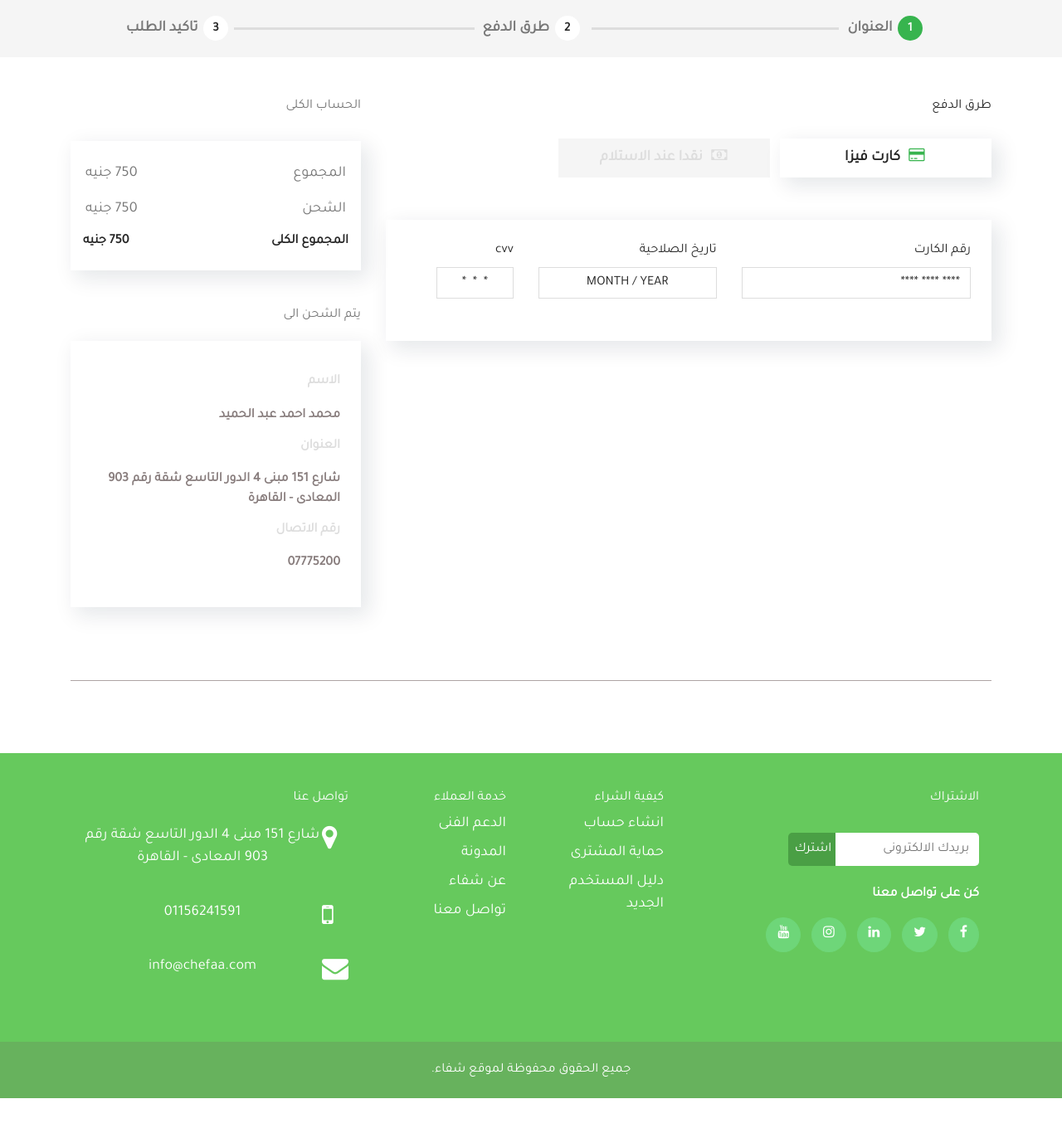
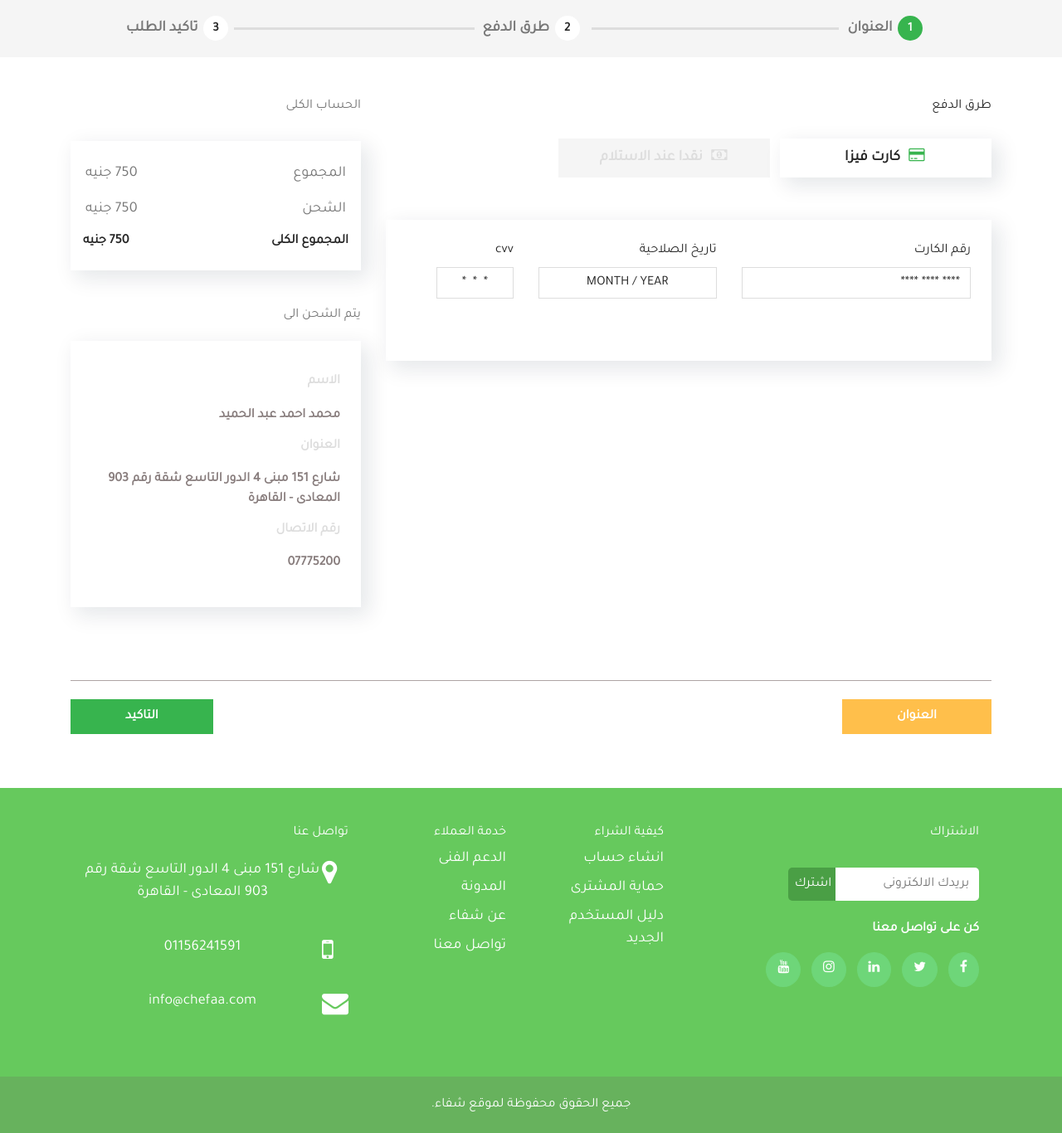
Before and after one commit to Hesham124/chefaa_store, a PHP site: page /checkout.php in a window 1280 px wide. Shown: the part 227-1593 px from the top of the page at 83% size. Before the commit the page ends 1551 px from the top, so only its background shows below. Run offline with PHP 8.4, Linux system fonts and the light colour scheme.

Commit message:
finish the design of payment method step

```diff
--- a/checkout.php
+++ b/checkout.php
@@ -408,7 +408,7 @@
                                             <div class = "card_number" >
                                                 <div class = "form-group" >
                                                     <label for = "card_number" > رقم الكارت </label>
-                                                    <input type = "text" name = "card_number" class = "form-control" placeholder = "**** **** ****" />
+                                                    <input type = "text" name = "card_number" id = "card_number" class = "form-control" placeholder = "**** **** ****" maxlength = "12" onkeypress = "return isNumberKey(event)"/>
                                                 </div>
                                             </div>
                                             <!-- End Card Number -->
@@ -418,7 +418,7 @@
                                             <div class = "expiration_date" >
                                                 <div class = "form-group" >
                                                     <label for = "expiration_date" > تاريخ الصلاحية </label>
-                                                    <input type = "text" name = "expiration_date" class = "form-control" placeholder = "MONTH / YEAR" />
+                                                    <input type = "text" name = "expiration_date" id = "expiration_date" class = "form-control" placeholder = "MONTH / YEAR" onfocus="(this.type='month')" onblur="(this.type='text')" />
                                                 </div>
                                              </div>
                                              <!-- End Expiration Date -->
@@ -428,7 +428,7 @@
                                             <div class = "cvv" >
                                                 <div class = "form-group" >
                                                     <label for = "cvv" >  cvv </label>
-                                                    <input type = "text" name = "cvv" class = "form-control" placeholder = "*  *  *" />
+                                                    <input type = "text" name = "cvv" id = "cvv" class = "form-control" placeholder = "*  *  *" maxlength = "3" onkeypress = "return isNumberKey(event)" />
                                                 </div>
                                              </div>
                                             <!-- End CVV -->
@@ -488,6 +488,11 @@
                      </div>
                  </div>
                  <hr />
+                 <div class = "second_step" >
+                    <input type = "button" name = "previous" class = "previous action-button" value = "العنوان" />
+                    <input type = "button" name = "next" class = "next action-button" value = "التاكيد" />
+                    <div class = "clearfix" style = "clear:both !important" ></div>
+                 </div>
              </div>
          </div>
 
--- a/css/checkout.css
+++ b/css/checkout.css
@@ -457,7 +457,7 @@
     padding : 25px 25px 35px 0;
  }
 
- .step_content .payment_ways #payment_method_2_content { min-height : 167px ; text-align : right}
+ .step_content .payment_ways #payment_method_1_content , .step_content .payment_ways #payment_method_2_content { min-height : 170px ; text-align : right}
 
  .step_content .payment_ways .payment_methods_content #payment_method_1_content .form-group { text-align : right !important }
 
@@ -474,6 +474,26 @@
  .step_content .payment_ways .payment_methods_content #payment_method_1_content .cvv input { text-align : center }
 
  .step_content .payment_ways .payment_methods_content > div:not(:first-of-type) { display : none }
+
+ .step_content .second_step .previous {
+     float : right;
+     font-weight : bold;
+     background-color : orange !important;
+     opacity : 0.7 !important;
+     border : 1px solid rgba(255,165,0,0.7) !important;
+     padding : 8px 65px !important
+}
+
+.step_content .second_step .previous:hover {
+    background-color : #FFF !important;
+    color : rgba(255,165,0,0.7) !important
+}
+
+.step_content .second_step .next {
+    float : left;
+    padding : 8px 65px !important;
+    font-weight : bold
+}
 
 /* End Payment Methods Step Content Style */
 
```
